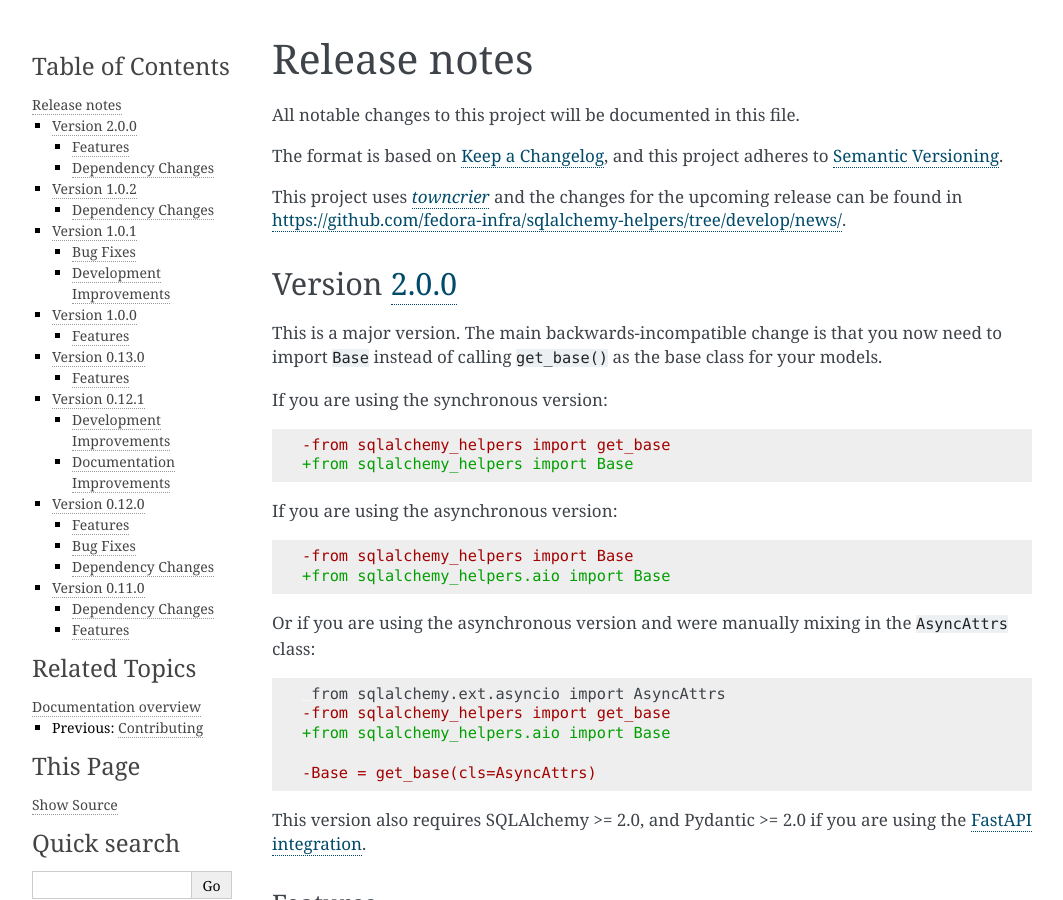
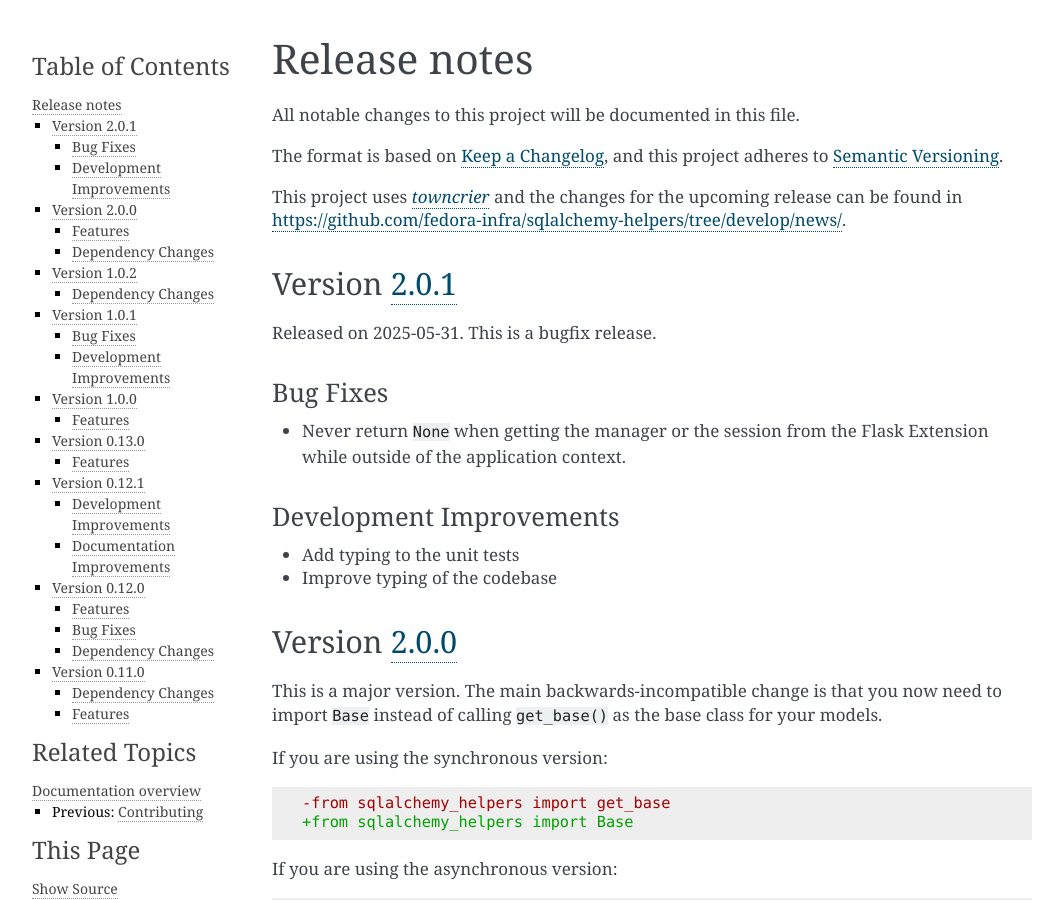
Before and after one commit to fedora-infra/sqlalchemy-helpers, a Sphinx documentation site: the page built from docs/release_notes.md, in a window 1280 px wide and 900 px high. Shown: the whole window, without its empty margins (98-1161 px from the left). Built offline with Sphinx 7.4.7, drawn with Linux system fonts in a browser that asks for light colours; pages that are not in the unit, such as notebooks, are missing from menus.

Commit message:
Version 2.0.1
Signed-off-by: Aurélien Bompard <aurelien@bompard.org>

```diff
--- a/docs/release_notes.md
+++ b/docs/release_notes.md
@@ -7,6 +7,20 @@
 This project uses [_towncrier_](https://towncrier.readthedocs.io/) and the changes for the upcoming release can be found in <https://github.com/fedora-infra/sqlalchemy-helpers/tree/develop/news/>.
 
 <!-- towncrier release notes start -->
+
+## Version [2.0.1](https://github.com/fedora-infra/sqlalchemy-helpers/tree/v2.0.1)
+
+Released on 2025-05-31. This is a bugfix release.
+
+### Bug Fixes
+
+- Never return `None` when getting the manager or the session from the Flask Extension while outside of the application context.
+
+### Development Improvements
+
+- Add typing to the unit tests
+- Improve typing of the codebase
+
 
 ## Version [2.0.0](https://github.com/fedora-infra/sqlalchemy-helpers/tree/v2.0.0)
 
--- a/pyproject.toml
+++ b/pyproject.toml
@@ -1,6 +1,6 @@
 [tool.poetry]
 name = "sqlalchemy-helpers"
-version = "2.0.0"
+version = "2.0.1"
 description = "SQLAlchemy Helpers"
 
 license = "LGPL-3.0-or-later"
```
Also changed, not shown: 3 other files.
